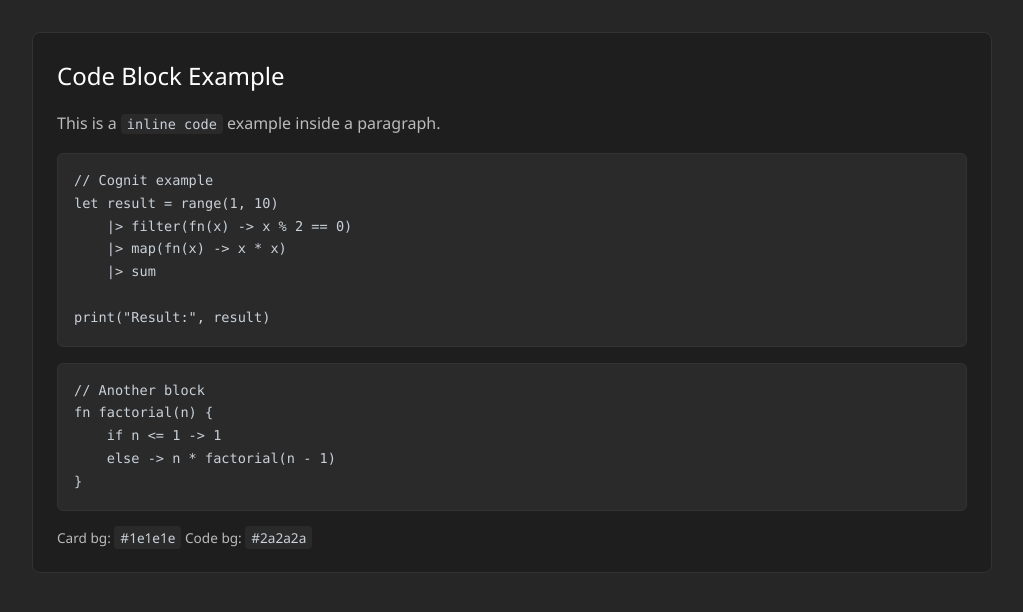
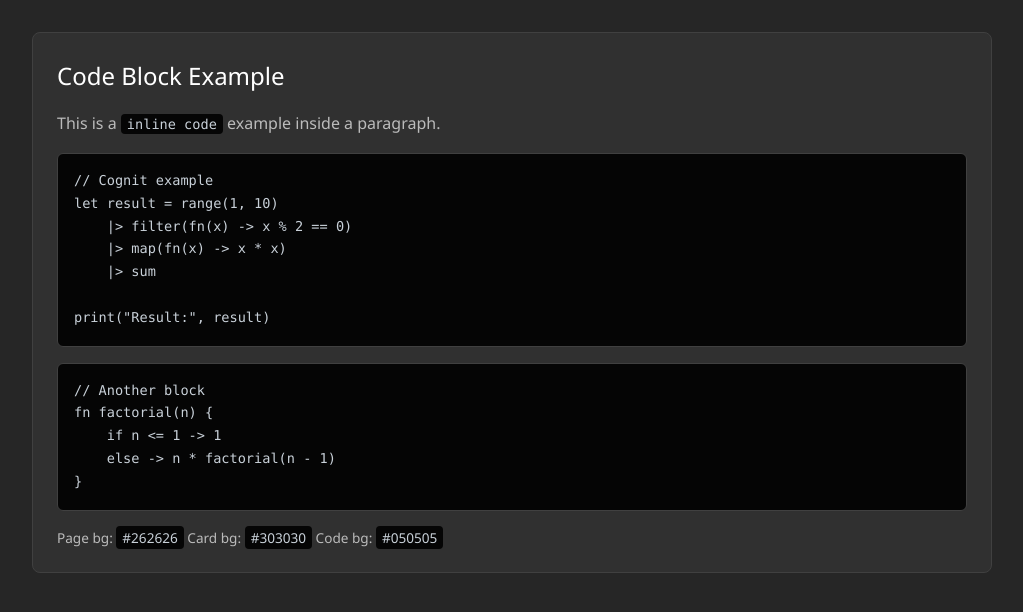
Before and after one commit to mmdj04/cognit, a website: page docs/code-block.html in a window 1280 px wide. Shown: the whole page, without its empty margins (128-1151 px from the left). Drawn offline with Linux system fonts and the light colour scheme.

Commit message:
Update colors: card #303030, code #050505, border #404040

```diff
--- a/docs/code-block.html
+++ b/docs/code-block.html
@@ -7,9 +7,9 @@
 <style>
 :root {
   --bg: #262626;
-  --card-bg: #1e1e1e;
-  --code-bg: #2a2a2a;
-  --border: #333;
+  --card-bg: #303030;
+  --code-bg: #050505;
+  --border: #404040;
   --text: #fff;
   --text-secondary: #bbb;
   --accent: #327ac7;
@@ -76,8 +76,9 @@ fn factorial(n) {
     else -> n * factorial(n - 1)
 }</code></pre>
   <p style="margin-bottom:0; font-size:0.85rem; color:var(--text-secondary);">
-    Card bg: <span class="inline-code">#1e1e1e</span>
-    Code bg: <span class="inline-code">#2a2a2a</span>
+    Page bg: <span class="inline-code">#262626</span>
+    Card bg: <span class="inline-code">#303030</span>
+    Code bg: <span class="inline-code">#050505</span>
   </p>
 </div>
 </body>
```
Also changed, not shown: docs/index.html (+3 -3 lines).
